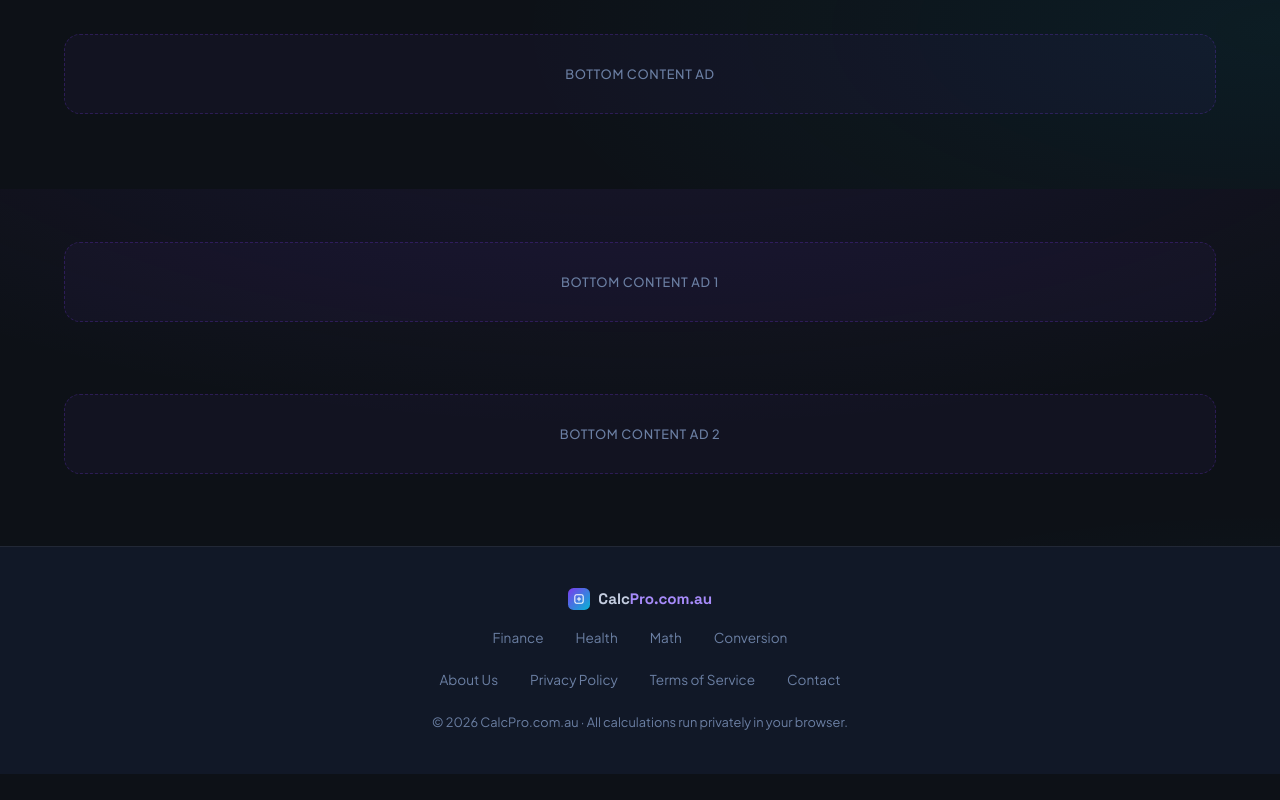
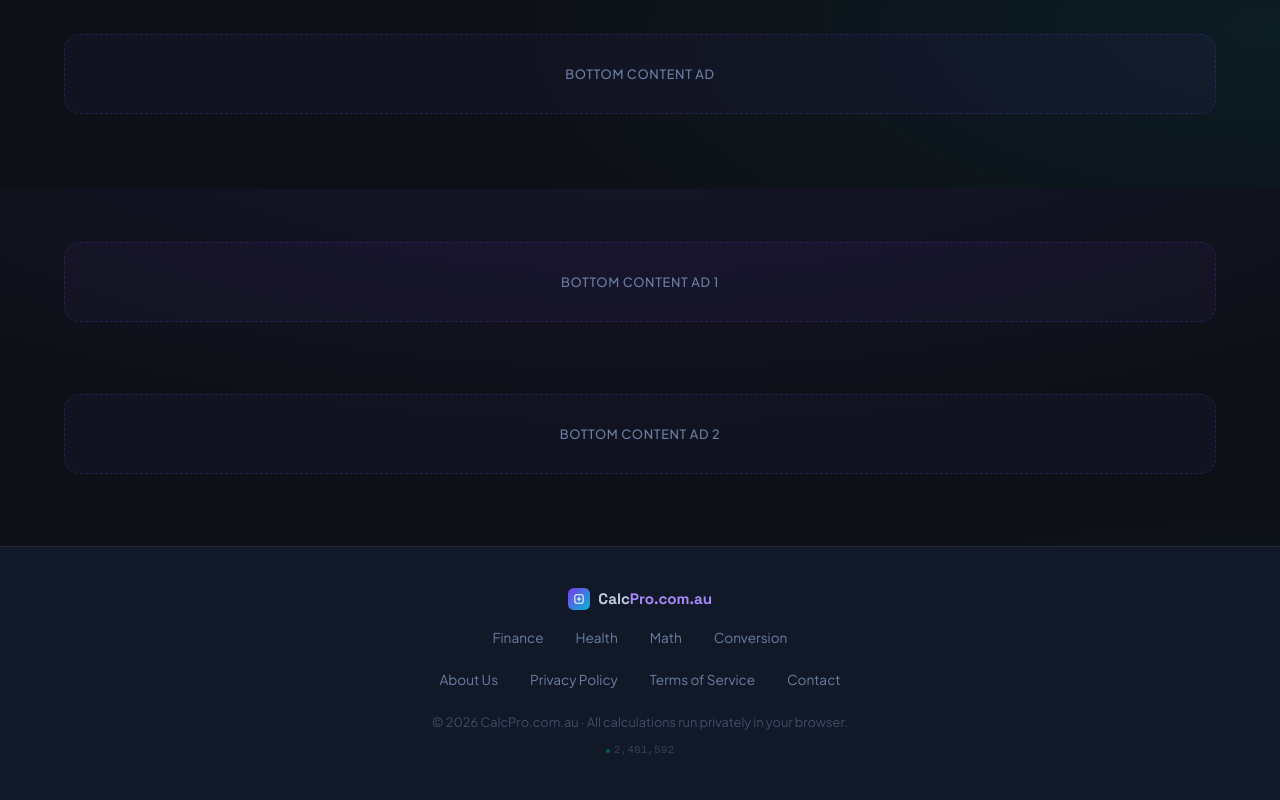
Before and after one commit to AWaziir/New-folder--5-, a React (Vite) app: page / in a window 1280 px wide. Shown: the part 3011-3811 px from the top of the page. Before the commit the page ends 3785 px from the top, so only its background shows below. Built offline with nearby package versions, Linux system fonts and the light colour scheme.

Commit message:
Added subtle visitor counter to footer

```diff
--- a/src/components/Footer.jsx
+++ b/src/components/Footer.jsx
@@ -33,7 +33,13 @@ export default function Footer() {
           <Link to="/terms-of-service" style={{ color: 'var(--text-muted)', fontSize: '0.85rem' }}>Terms of Service</Link>
           <Link to="/contact" style={{ color: 'var(--text-muted)', fontSize: '0.85rem' }}>Contact</Link>
         </div>
-        <p style={{ fontSize: '0.8rem' }}>© {new Date().getFullYear()} CalcPro.com.au · All calculations run privately in your browser.</p>
+        <p style={{ fontSize: '0.8rem', color: 'var(--text-faint)' }}>
+          © {new Date().getFullYear()} CalcPro.com.au · All calculations run privately in your browser.
+        </p>
+        <div style={{ marginTop: '0.5rem', opacity: 0.4, fontSize: '0.7rem', display: 'flex', justifyContent: 'center', alignItems: 'center', gap: '4px' }}>
+          <span style={{ width: '4px', height: '4px', borderRadius: '50%', background: '#10b981' }}></span>
+          <span style={{ fontFamily: 'monospace' }}>2,481,592</span>
+        </div>
       </div>
     </footer>
   );
```
Also changed, not shown: index.html (+6 -3 lines).
